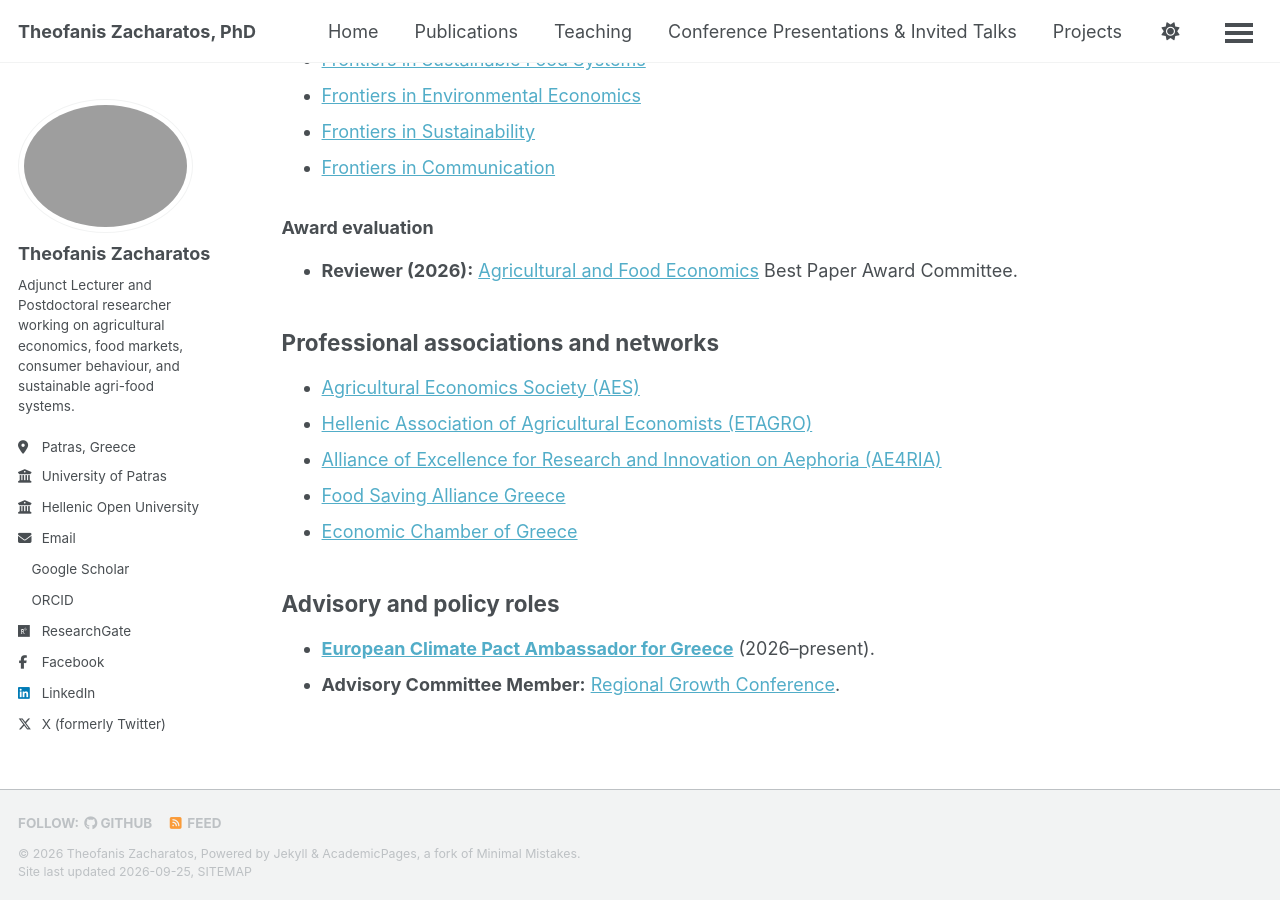
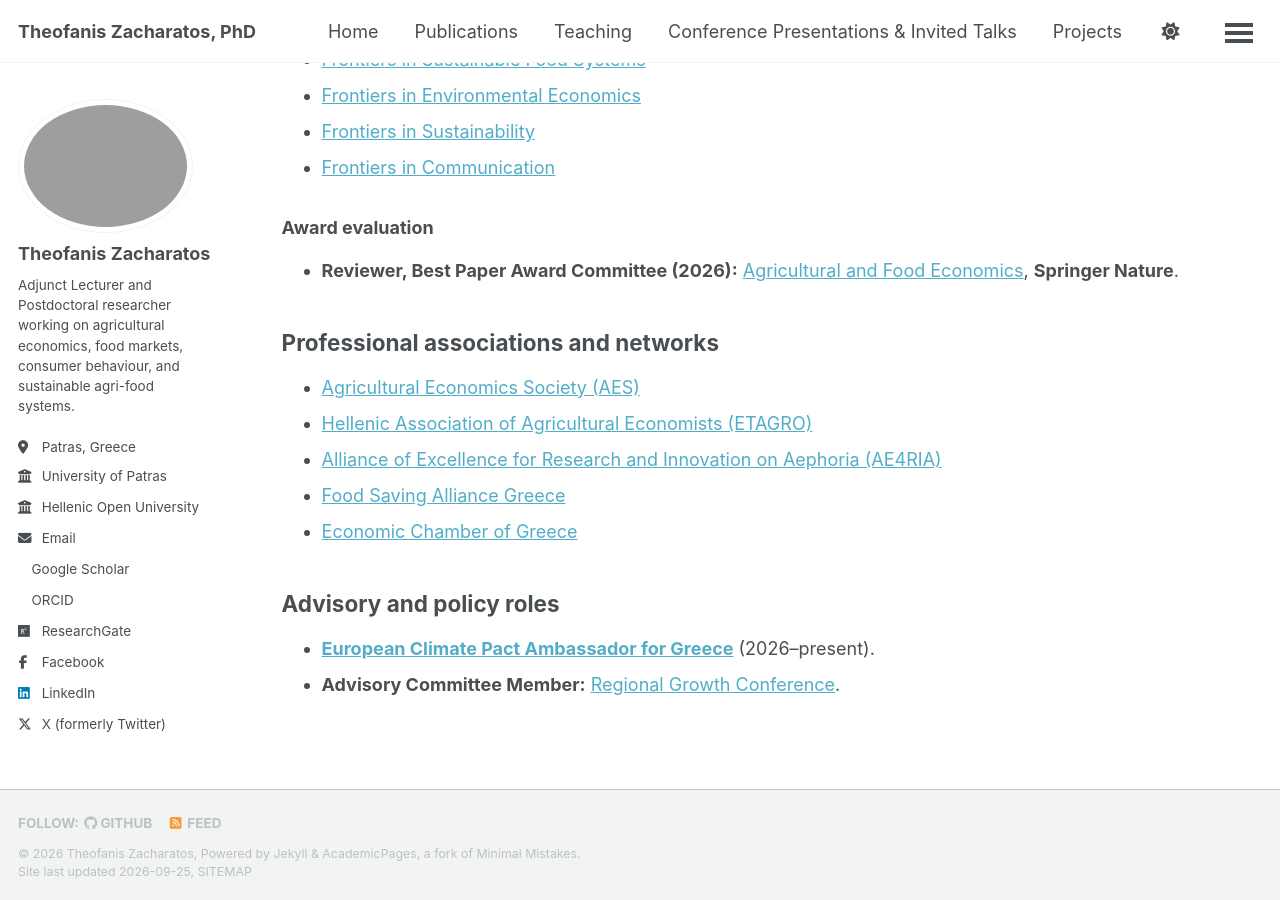
Before and after one commit to TheofanisZacharatos/theofaniszacharatos.github.io, a Jekyll site: the page built from _pages/academic-service.md, in a window 1280 px wide and 900 px high, scrolled down 1044 px. Built offline with Jekyll 4.4.1, drawn with Linux system fonts in a browser that asks for light colours; a style sheet for code colours, icons or effects is not loaded.

Commit message:
Update academic-service.md

```diff
--- a/_pages/academic-service.md
+++ b/_pages/academic-service.md
@@ -44,7 +44,7 @@ I have served as a peer reviewer for the following journals, grouped by publishe
 
 ### Award evaluation
 
-- **Reviewer (2026):** [Agricultural and Food Economics](https://link.springer.com/journal/40100) Best Paper Award Committee.
+- **Reviewer, Best Paper Award Committee (2026):** [Agricultural and Food Economics](https://link.springer.com/journal/40100), **Springer Nature**.
 
 ## Professional associations and networks
 
```
